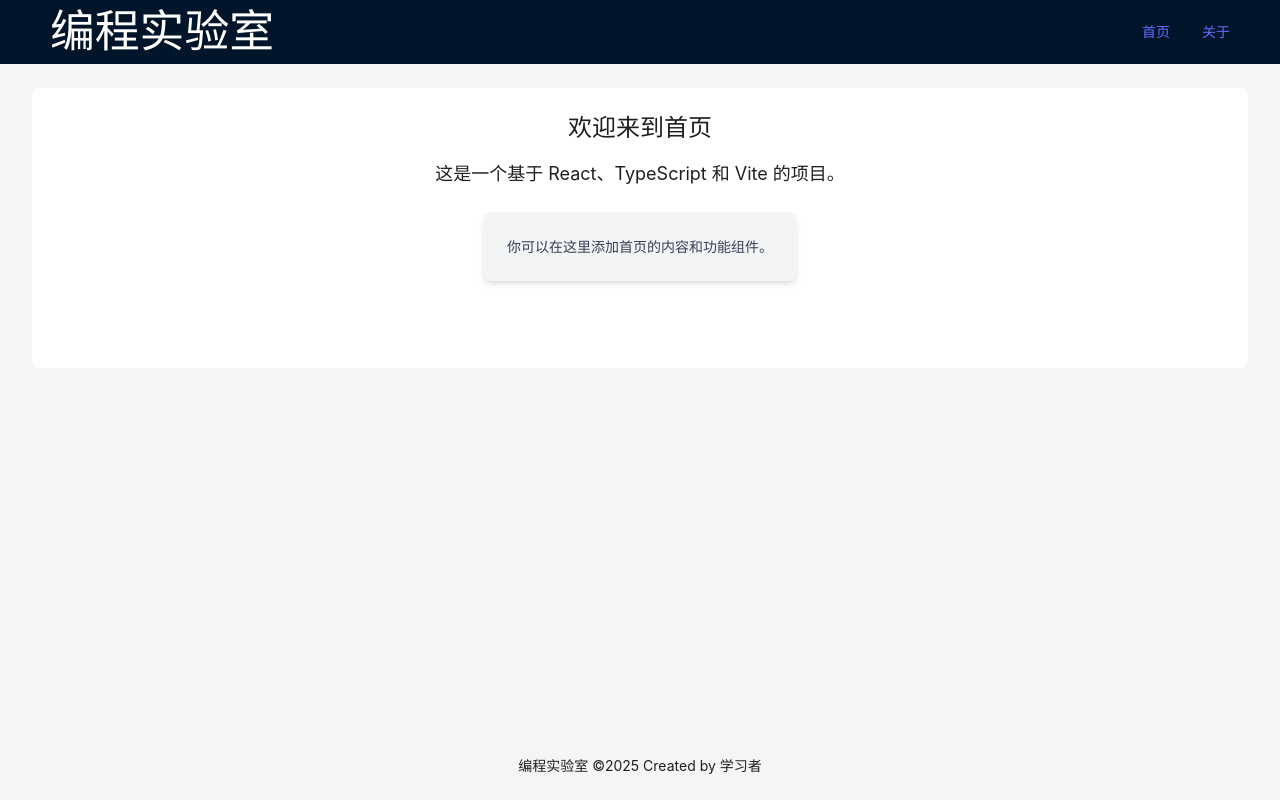
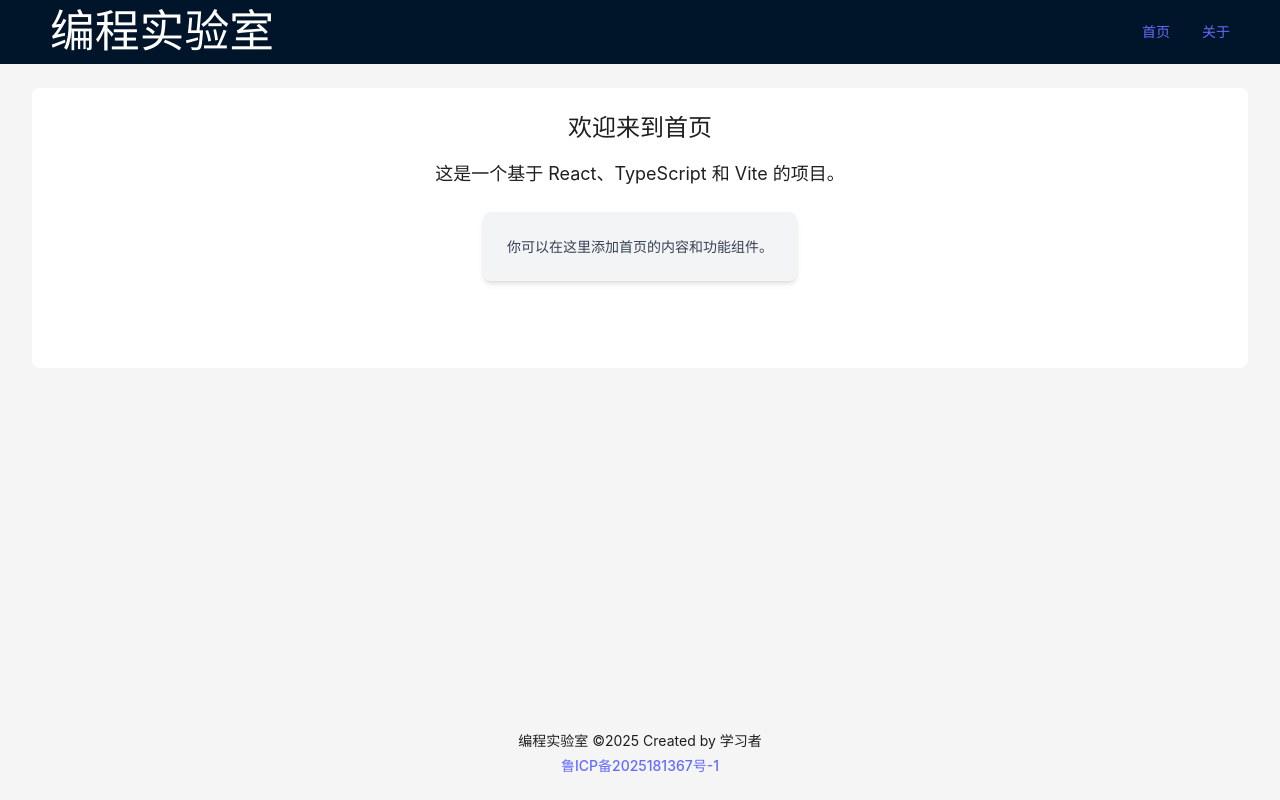
Before and after one commit to fustates/wheel, a React (Vite) app: page / in a window 1280 px wide. Built offline with nearby package versions, Linux system fonts and the light colour scheme.

Commit message:
feat(layout): 在页脚添加 ICP 备案号
- 在页脚添加了鲁ICP备2025181367号-1 备案号链接
- 使用 flex 布局调整了页脚内容的排列方式
- 为备案号链接添加了单独的样式，包括颜色和 hover 效果

```diff
--- a/src/layout/index.tsx
+++ b/src/layout/index.tsx
@@ -58,7 +58,19 @@ const App: React.FC = () => {
         </div>
       </Content>
       <Footer style={{ textAlign: "center" }}>
-        编程实验室 ©{new Date().getFullYear()} Created by 学习者
+        <div className="flex flex-col items-center">
+          <div>编程实验室 ©{new Date().getFullYear()} Created by 学习者</div>
+          <div className="mt-1">
+            <a
+              href="https://beian.miit.gov.cn/"
+              target="_blank"
+              rel="noopener noreferrer"
+              className="text-gray-500 hover:text-gray-700 text-sm"
+            >
+              鲁ICP备2025181367号-1
+            </a>
+          </div>
+        </div>
       </Footer>
     </Layout>
   );
```
